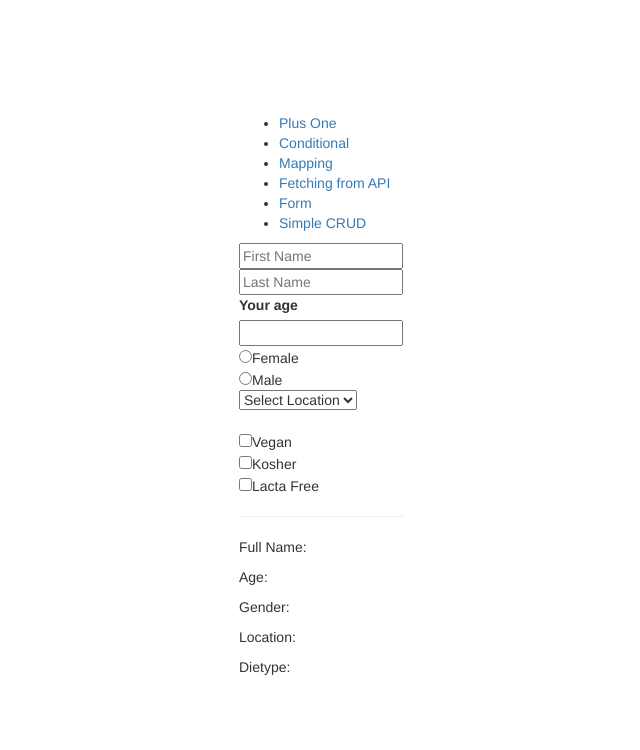
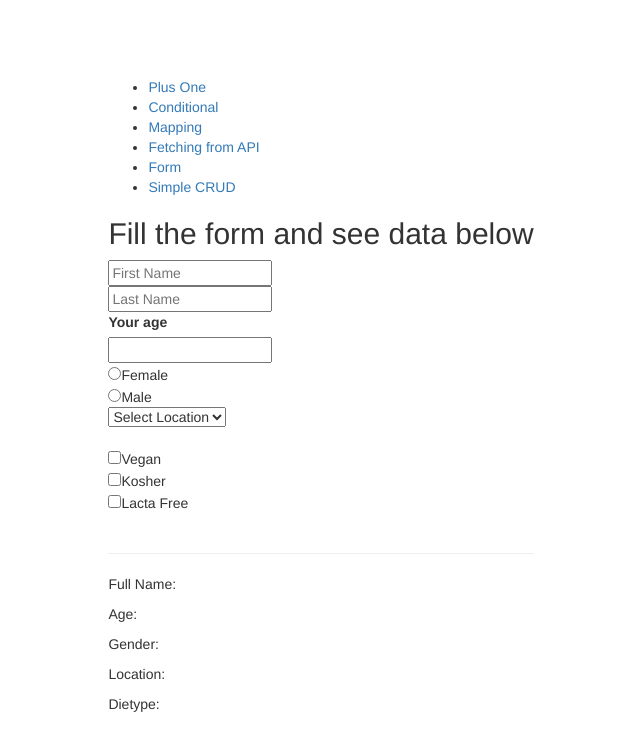
Before and after one commit to thule78/react-udemy, a React app: page /form in a window 1280 px wide. Shown: the top 750 px of the page, without its empty margins (319-959 px from the left). Built offline with nearby package versions, Linux system fonts and the light colour scheme.

Commit message:
some update for title'

```diff
--- a/src/components/FetchingApi.jsx
+++ b/src/components/FetchingApi.jsx
@@ -24,6 +24,7 @@ class FetchingApi extends Component {
   render() {
     return (
       <div>
+        <h3>It doesn't work, have no idea ???</h3>
         <h4>{this.state.loading ? "loading...": this.state.character.height}</h4>
       </div>
 
--- a/src/components/FormComponent.jsx
+++ b/src/components/FormComponent.jsx
@@ -3,7 +3,8 @@ import React from 'react'
 function FromComponent (props){
   return(
     <main>
-      <from>
+      <h2>Fill the form and see data below</h2>
+      <form>
         <input
         type="text"
         onChange={props.handleChange}
@@ -79,7 +80,7 @@ function FromComponent (props){
           onChange={props.handleChange}
         />Lacta Free
 
-      </from>
+      </form>
       <br />
       <hr />
       <p>Full Name: {props.data.firstName} {props.data.lastName}</p>
--- a/src/components/SimpleCrud.jsx
+++ b/src/components/SimpleCrud.jsx
@@ -70,7 +70,7 @@ class SimpleCrud extends Component {
     let datas = this.state.datas;
     return(
       <div>
-        <h2>Simple CRUD</h2>
+        <h2>Fill the form, click submit and see.</h2>
         <form ref="myForm">
           <input type="text" placeholder="Your Name" ref="name"/>
           <input type="text" placeholder="address" ref="address" />
```
